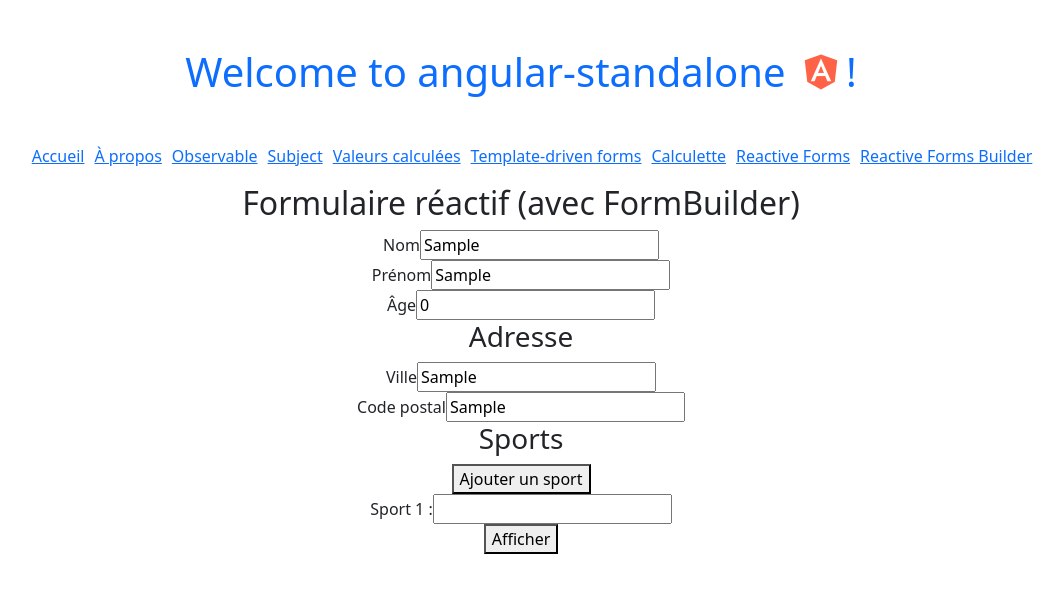
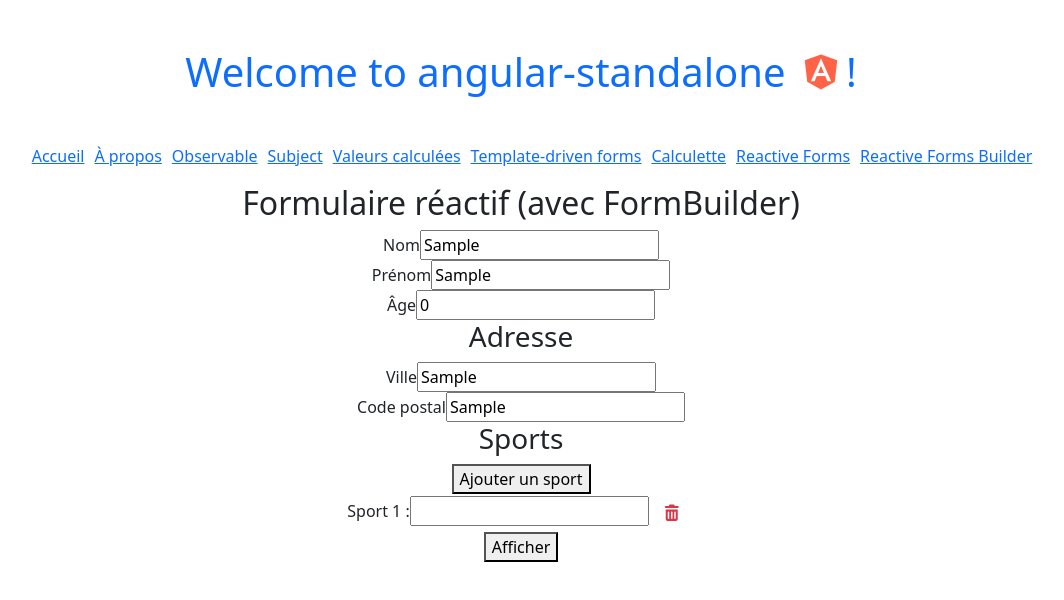
Before and after one commit to ArmandGuillot/angular-standalone, an Angular app: page /builder in a window 1280 px wide. Both pictures are taken after typing "Sample", "Sample", "Sample", "Sample" into the empty fields and a click on the button "Ajouter un sport". Shown: the top 600 px of the page, without its empty margins (119-1183 px from the left). Built offline with nearby package versions, Linux system fonts and the light colour scheme.

Commit message:
Remove element of FormArray

```diff
--- a/src/app/components/formulaire-builder/formulaire-builder.html
+++ b/src/app/components/formulaire-builder/formulaire-builder.html
@@ -54,10 +54,13 @@
                 Ajouter un sport
             </button>
         </div>
-        @for (sport of sports.controls; track $index) {
+        @for (sport of sports.controls; track sport) {
         <div>
             <label [for]=`sport${$index}`>Sport {{ $index + 1 }} :</label>
             <input type="text" [formControlName]="$index" [id]=`sport${$index}`>
+            <button type="button" (click)="supprimerSport($index)" class="btn">
+                <i class="fa-solid fa-trash-can text-danger"></i>
+            </button>
         </div>
         }
     </div>
--- a/src/app/components/formulaire-builder/formulaire-builder.ts
+++ b/src/app/components/formulaire-builder/formulaire-builder.ts
@@ -52,4 +52,9 @@
     this.sports.push(this.fb.control(''))
     // this.sports.push([''])
   }
+  supprimerSport(i: number) {
+    console.log(i);
+
+    this.sports.removeAt(i);
+  }
 }
```
